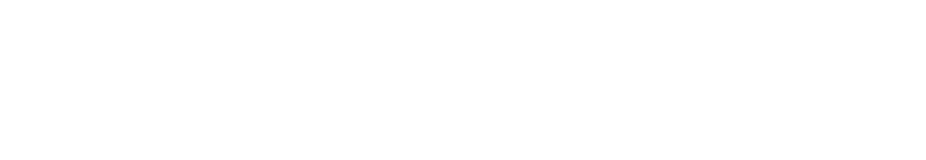
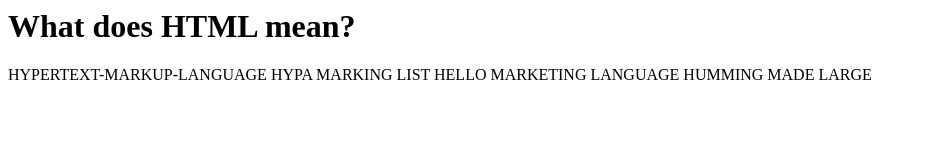
Before and after one commit to anthonykimani/Quiz-Board-Independent-Project, a plain HTML site: page index.html in a window 1280 px wide. Shown: the whole page, without its empty margins (0-926 px from the left). Drawn offline with Linux system fonts and the light colour scheme.

Commit message:
Updates the Quiz container to more HTML elements like quiz title , quiz questions and answers

```diff
--- a/index.html
+++ b/index.html
@@ -9,10 +9,15 @@
     <div class="quiz-container">
         <div class="quiz-app">
             <div class="quiz-header">
-
+                <h1 class="quiz-title">What does HTML mean?</h1>
             </div>
             <div class="quiz-body">
-
+                <div class="quiz-answers">
+                    <span class = "quiz-answer">HYPERTEXT-MARKUP-LANGUAGE</span>
+                    <span class = "quiz-answer">HYPA MARKING LIST</span>
+                    <span class = "quiz-answer">HELLO MARKETING LANGUAGE</span>
+                    <span class = "quiz-answer">HUMMING MADE LARGE</span>
+                </div>
             </div>
         </div>
     </div>
```
